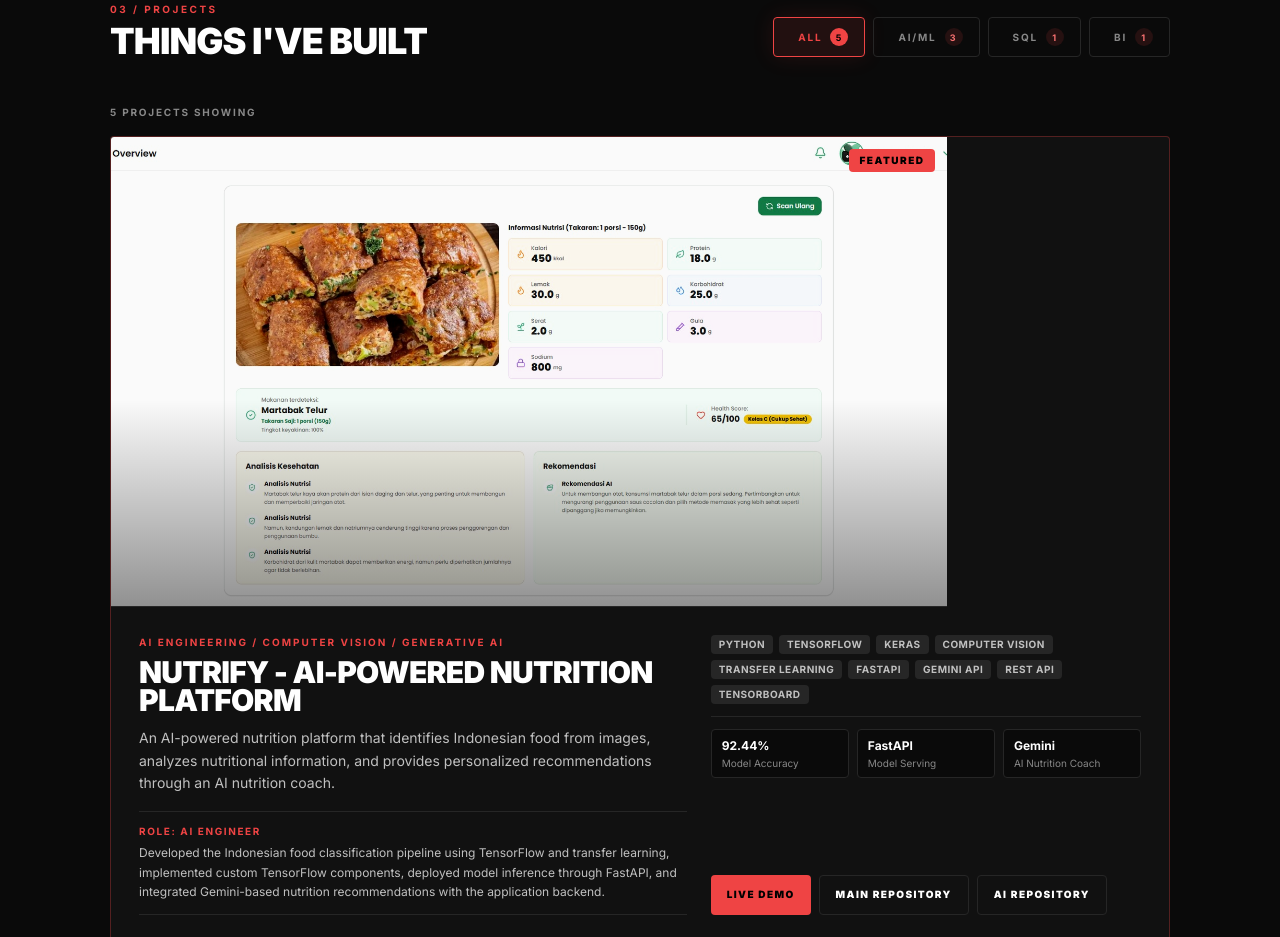
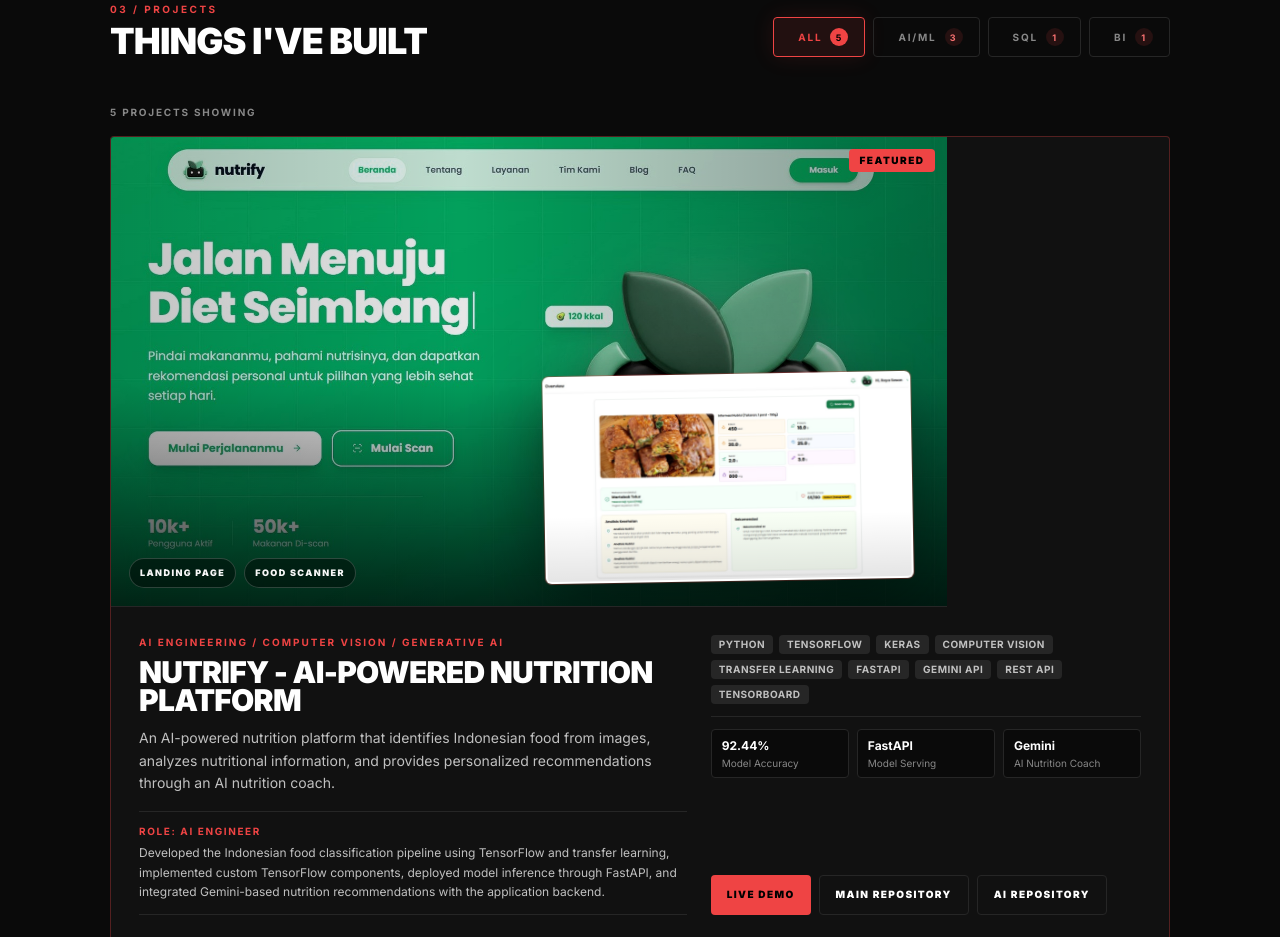
Before and after one commit to rayasesan/Portofolio, a React (Vite) app: page / in a window 1280 px wide. Shown: the part 2580-3517 px from the top of the page. Built offline with nearby package versions, Linux system fonts and the light colour scheme; some icons are missing.

Commit message:
Add Nutrify landing showcase

```diff
--- a/src/components/Projects.jsx
+++ b/src/components/Projects.jsx
@@ -19,9 +19,13 @@ const projects = [
     image: '/nutrify-preview.jpg',
     imageTone: 'natural',
     imageObjectPosition: 'center top',
+    showcaseImages: {
+      landing: '/nutrify-landing.jpg',
+      scanner: '/nutrify-preview.jpg',
+    },
     fallbackTitle: 'Nutrify Scanner Preview',
     fallbackText: 'Food scanner result with nutrition breakdown, health score, and AI recommendation.',
-    alt: 'Screenshot preview of Nutrify AI-powered nutrition platform',
+    alt: 'Landing page and food scanner preview of Nutrify AI-powered nutrition platform',
     tags: ['Python', 'TensorFlow', 'Keras', 'Computer Vision', 'Transfer Learning', 'FastAPI', 'Gemini API', 'REST API', 'TensorBoard'],
     stats: [
       { value: '92.44%', label: 'Model Accuracy' },
@@ -252,8 +256,14 @@ function FeaturedProject({ project, index }) {
       style={{ '--project-index': index }}
     >
       <div className="project-featured-media aspect-[16/9] min-h-[250px] max-h-[470px] overflow-hidden relative bg-r-dark">
-        <ProjectImage project={project} />
-        <div className="project-media-shade" aria-hidden="true"></div>
+        {project.showcaseImages ? (
+          <NutrifyShowcase project={project} />
+        ) : (
+          <>
+            <ProjectImage project={project} />
+            <div className="project-media-shade" aria-hidden="true"></div>
+          </>
+        )}
         <span className="absolute top-3 right-3 bg-r-red text-black text-[10px] font-black tracking-[0.15em] uppercase px-2.5 py-1 rounded">
           Featured
         </span>
@@ -275,6 +285,39 @@ function FeaturedProject({ project, index }) {
         </div>
       </div>
     </article>
+  );
+}
+
+function NutrifyShowcase({ project }) {
+  const [hasError, setHasError] = useState(false);
+
+  if (hasError) {
+    return <ProjectImage project={project} />;
+  }
+
+  return (
+    <div className="nutrify-showcase" aria-label={project.alt}>
+      <img
+        src={project.showcaseImages.landing}
+        alt="Nutrify landing page preview"
+        className="nutrify-showcase-main"
+        loading="eager"
+        onError={() => setHasError(true)}
+      />
+      <div className="nutrify-showcase-vignette" aria-hidden="true"></div>
+      <div className="nutrify-showcase-labels" aria-hidden="true">
+        <span>Landing Page</span>
+        <span>Food Scanner</span>
+      </div>
+      <div className="nutrify-scanner-preview">
+        <img
+          src={project.showcaseImages.scanner}
+          alt="Nutrify food scanner result preview"
+          loading="eager"
+          onError={() => setHasError(true)}
+        />
+      </div>
+    </div>
   );
 }
 
--- a/src/index.css
+++ b/src/index.css
@@ -369,6 +369,84 @@ html:not(.js-enabled) .tl-dot {
 .project-featured-media {
   border-bottom: 1px solid #262626;
 }
+.nutrify-showcase {
+  position: absolute;
+  inset: 0;
+  overflow: hidden;
+  background: #08110d;
+}
+.nutrify-showcase-main {
+  width: 100%;
+  height: 100%;
+  object-fit: cover;
+  object-position: center;
+  filter: saturate(1.04) contrast(1.02) brightness(0.9);
+  transform: scale(1.01);
+  transition: transform 0.9s cubic-bezier(0.22, 1, 0.36, 1), filter 0.9s ease;
+}
+.nutrify-showcase-vignette {
+  position: absolute;
+  inset: 0;
+  pointer-events: none;
+  background:
+    linear-gradient(90deg, rgba(0, 0, 0, 0.16), transparent 42%, rgba(0, 0, 0, 0.32)),
+    linear-gradient(to bottom, transparent 52%, rgba(0, 0, 0, 0.72));
+}
+.nutrify-showcase-labels {
+  position: absolute;
+  left: 18px;
+  bottom: 18px;
+  display: flex;
+  flex-wrap: wrap;
+  gap: 8px;
+}
+.nutrify-showcase-labels span {
+  border: 1px solid rgba(255, 255, 255, 0.18);
+  background: rgba(0, 0, 0, 0.42);
+  color: #f7f7f7;
+  backdrop-filter: blur(10px);
+  border-radius: 999px;
+  padding: 7px 10px;
+  font-size: 9px;
+  font-weight: 900;
+  letter-spacing: 0.16em;
+  text-transform: uppercase;
+}
+.nutrify-scanner-preview {
+  position: absolute;
+  right: 4.2%;
+  bottom: 7.5%;
+  width: min(44%, 520px);
+  aspect-ratio: 16/9;
+  overflow: hidden;
+  border: 2px solid rgba(255, 255, 255, 0.62);
+  border-radius: 6px;
+  background: #ffffff;
+  box-shadow: 0 24px 70px rgba(0, 0, 0, 0.45), 0 0 0 1px rgba(239, 68, 68, 0.35);
+  transform: translateY(10px) rotate(-1deg);
+  transition: transform 0.7s cubic-bezier(0.22, 1, 0.36, 1), box-shadow 0.7s ease;
+}
+.nutrify-scanner-preview::after {
+  content: "";
+  position: absolute;
+  inset: 0;
+  pointer-events: none;
+  background: linear-gradient(to bottom, transparent 68%, rgba(0, 0, 0, 0.1));
+}
+.nutrify-scanner-preview img {
+  width: 100%;
+  height: 100%;
+  object-fit: cover;
+  object-position: center top;
+}
+.project-featured-card:hover .nutrify-showcase-main {
+  filter: saturate(1.08) contrast(1.04) brightness(0.96);
+  transform: scale(1.045);
+}
+.project-featured-card:hover .nutrify-scanner-preview {
+  box-shadow: 0 28px 80px rgba(0, 0, 0, 0.52), 0 0 0 1px rgba(239, 68, 68, 0.5);
+  transform: translateY(0) rotate(0deg) scale(1.02);
+}
 .project-media-shade {
   position: absolute;
   inset: 0;
@@ -466,6 +544,29 @@ html:not(.js-enabled) .tl-dot {
   }
 }
 
+@media (max-width: 640px) {
+  .nutrify-showcase-main {
+    object-position: 47% center;
+  }
+
+  .nutrify-scanner-preview {
+    right: 4%;
+    bottom: 12%;
+    width: 58%;
+  }
+
+  .nutrify-showcase-labels {
+    left: 12px;
+    bottom: 12px;
+    max-width: 40%;
+  }
+
+  .nutrify-showcase-labels span {
+    padding: 6px 8px;
+    font-size: 8px;
+  }
+}
+
 @media (prefers-reduced-motion: reduce) {
   *,
   *::before,
```
Also changed, not shown: public/nutrify-landing.jpg (added).
